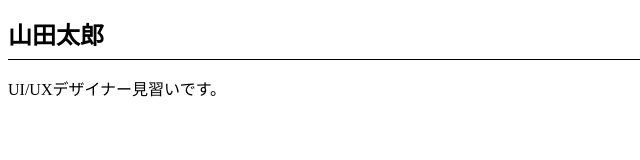
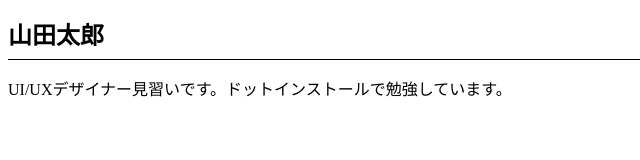
Before and after one commit to Bwe-Zimba/Bwe-Zimba.github.io, a plain HTML site: page index.html in a window 1280 px wide. Shown: the whole page, without its empty margins (0-640 px from the left). Drawn offline with Linux system fonts and the light colour scheme.

Commit message:
Add files via upload

```diff
--- a/index.html
+++ b/index.html
@@ -7,6 +7,6 @@
   </head>
   <body>
     <h1>山田太郎</h1>
-    <p>UI/UXデザイナー見習いです。</p>
+    <p>UI/UXデザイナー見習いです。ドットインストールで勉強しています。</p>
   </body>
 </html>
```
